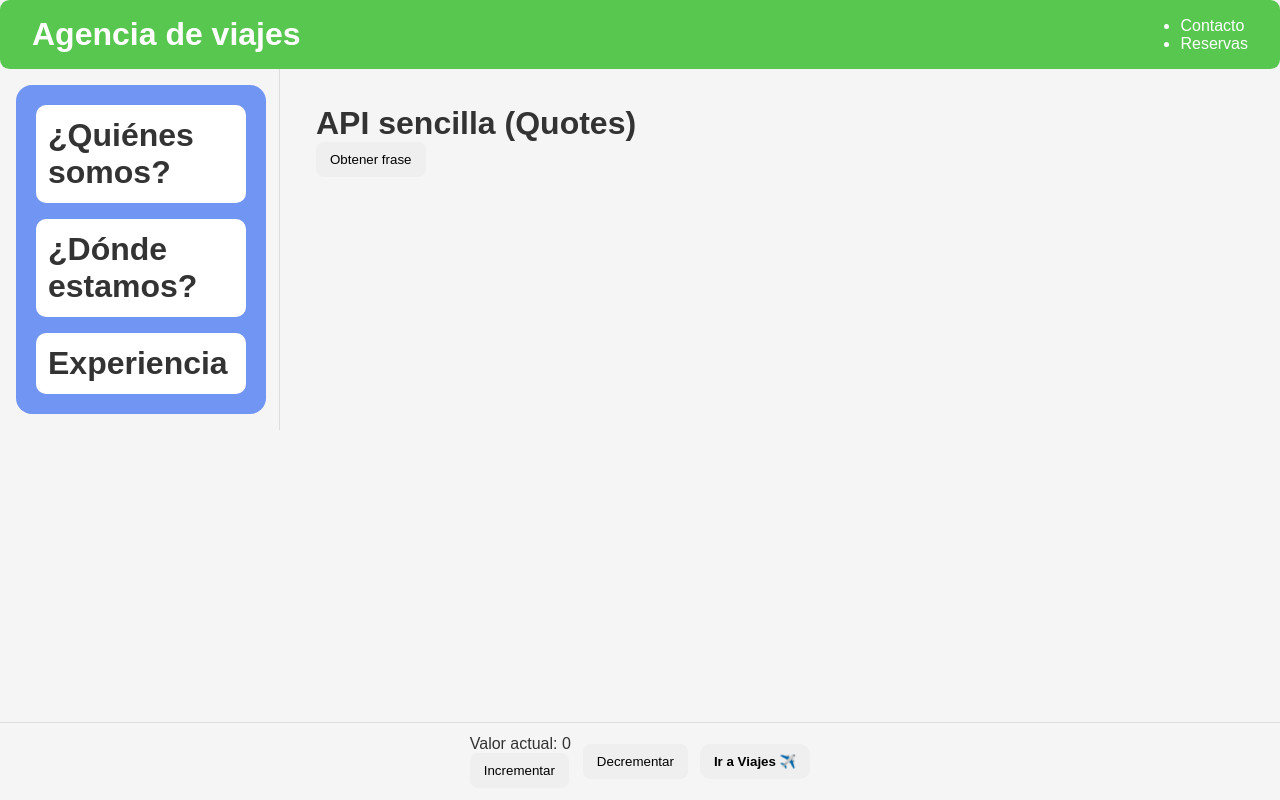
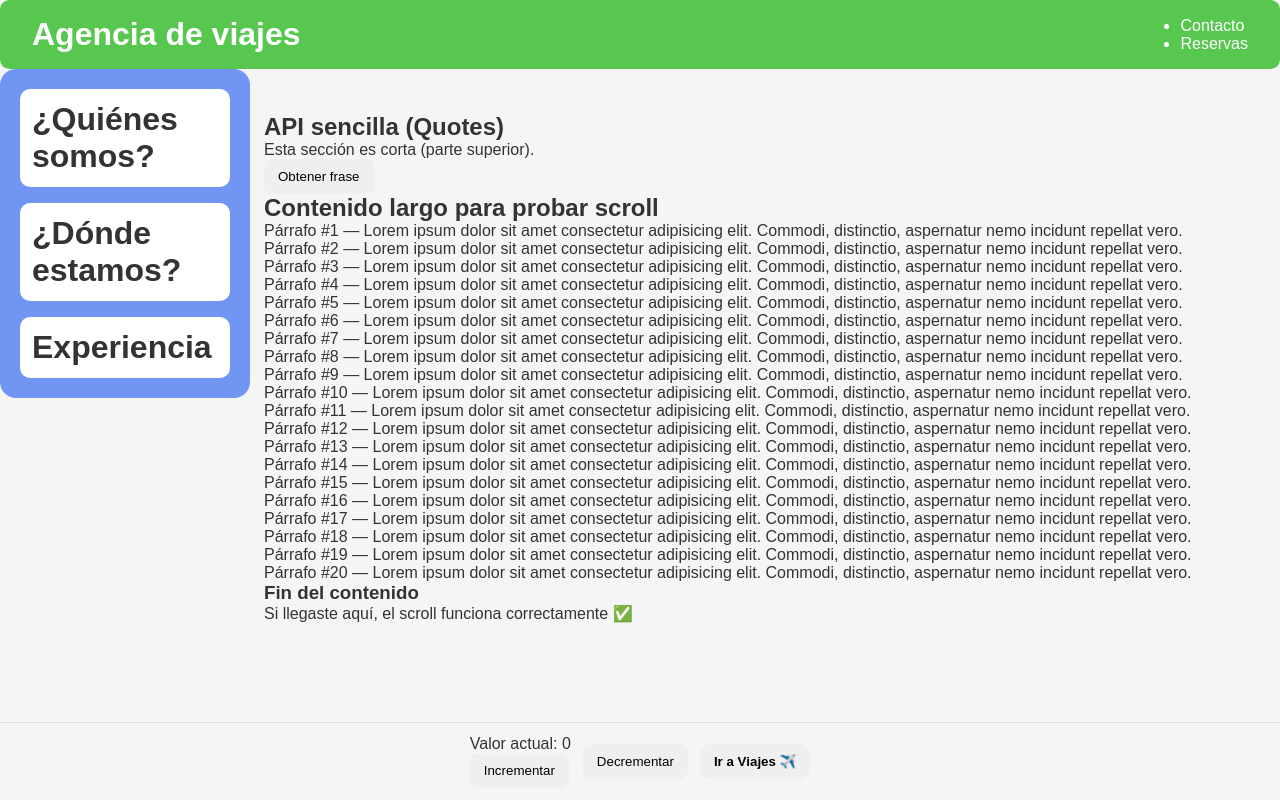
Before and after one commit to ignaciogmz99/react-vite-web, a React (Vite) app: page / in a window 1280 px wide. Built offline with nearby package versions, Linux system fonts and the light colour scheme.

Commit message:
Add scroll demo content to MainContent

```diff
--- a/src/App.css
+++ b/src/App.css
@@ -1,18 +1,18 @@
-.Principal {
+.Principal{
+  height: 100vh;              /* clave: altura fija de pantalla */
   display: flex;
   flex-direction: column;
-  min-height: 100vh;
 }
 
-.Navbar {
+.Navbar{
+  flex-shrink: 0;             /* no se aplasta */
+}
+
+.Layout{
+  flex: 1;                    /* toma todo el espacio entre header y footer */
+  overflow: hidden;           /* evita que el body scrollee */
+}
+
+.Footer{
   flex-shrink: 0;
 }
-
-.Layout {
-  flex: 1;          /* 👈 importante para que ocupe el centro */
-  overflow: hidden;
-}
-
-.Footer {
-  flex-shrink: 0;
-}
--- a/src/Components/Layout/Layout.css
+++ b/src/Components/Layout/Layout.css
@@ -1,18 +1,15 @@
-.layout {
+.layout{
   display: flex;
-  height: 100%;
-  min-height: 100%;
+  height: 100%;               /* clave para que el área central tenga altura real */
 }
 
-.left {
-  width: 280px;
+.left{
+  width: 220px;
   flex-shrink: 0;
-  border-right: 1px solid #ddd;
-  padding: 16px;
 }
 
-.right {
+.right{
   flex: 1;
-  padding: 16px;
-  overflow: auto;
+  overflow-y: auto;           /* ✅ aquí está el scroll */
+  padding: 1.5rem;
 }
--- a/src/Components/Layout/MainContent.jsx
+++ b/src/Components/Layout/MainContent.jsx
@@ -28,7 +28,10 @@ function MainContent() {
 
   return (
     <div className="main">
+      {/* ===== HERO ===== */}
+      <section className="section hero">
         <h1>API sencilla (Quotes)</h1>
+        <p>Esta sección es corta (parte superior).</p>
 
         <button onClick={getQuote} disabled={loading}>
           Obtener frase
@@ -36,14 +39,36 @@ function MainContent() {
 
         {loading && <p>Cargando...</p>}
         {error && <p className="error">{error}</p>}
+      </section>
 
+      {/* ===== QUOTE ===== */}
       {quote && (
+        <section className="section quote">
           <div className="quote-box">
             <p>"{quote}"</p>
-          <p className="author">—{author}—</p>
-          <p>—{length}— length of the quote</p>
+            <p className="author">— {author} —</p>
+            <p className="length">Longitud: {length}</p>
           </div>
+        </section>
       )}
+
+      {/* ===== CONTENIDO LARGO ===== */}
+      <section className="section content">
+        <h2>Contenido largo para probar scroll</h2>
+
+        {[...Array(20)].map((_, i) => (
+          <p key={i}>
+            Párrafo #{i + 1} — Lorem ipsum dolor sit amet consectetur adipisicing elit.
+            Commodi, distinctio, aspernatur nemo incidunt repellat vero.
+          </p>
+        ))}
+      </section>
+
+      {/* ===== FOOTER INTERNO ===== */}
+      <section className="section end">
+        <h3>Fin del contenido</h3>
+        <p>Si llegaste aquí, el scroll funciona correctamente ✅</p>
+      </section>
     </div>
   );
 }
```
Lines whose indentation alone changed are shown as unchanged.
